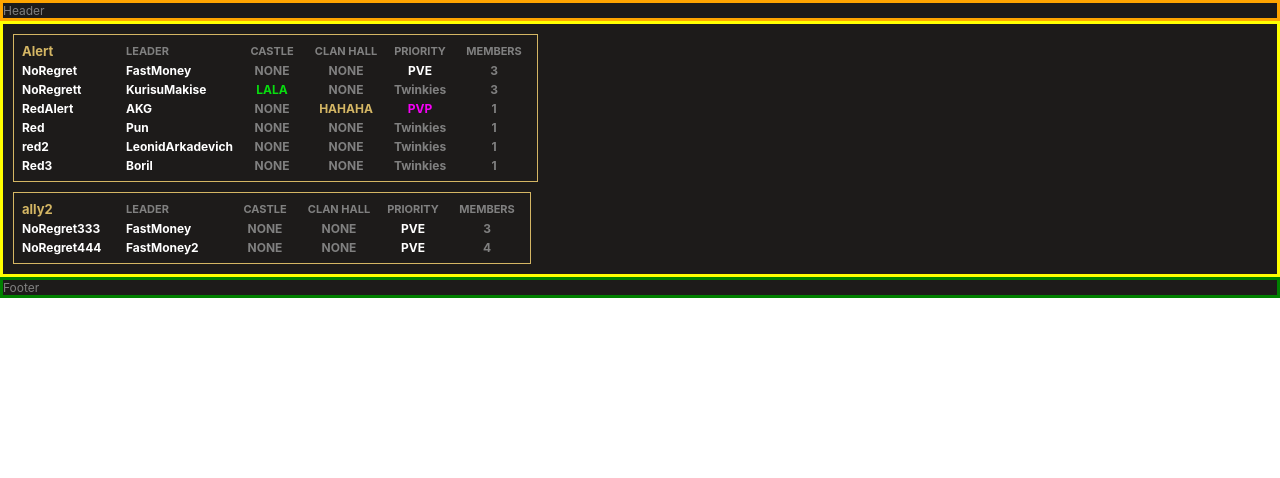
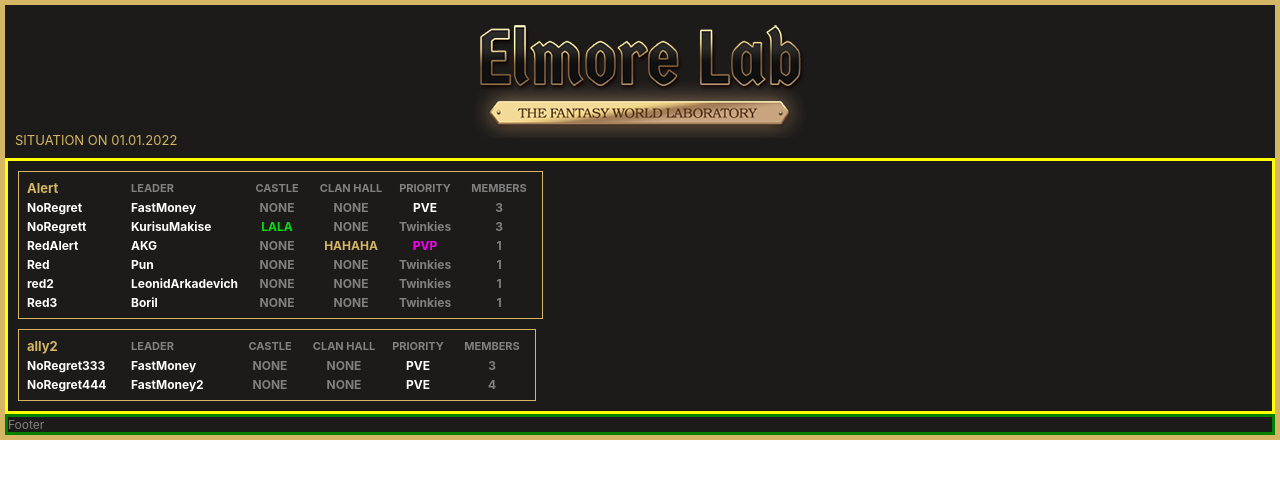
Before and after one commit to fatalitynt/elmore, a React (Create React App) app: page / in a window 1280 px wide. Shown: the top 478 px of the page. Built offline with nearby package versions, Linux system fonts and the light colour scheme.

Commit message:
Build header

```diff
--- a/src/App.css
+++ b/src/App.css
@@ -3,10 +3,20 @@
     color: #808080;
     font-size: 12px;
     font-weight: normal;
+    border: 5px solid #d4b664;
 }
 
 .header {
-    border: 3px solid orange;
+    display: flex;
+    justify-content: space-between;
+}
+
+.headerDate {
+    width: 170px;
+    font-size: 13px;
+    align-self: flex-end;
+    padding: 10px;
+    color: #d4b664;
 }
 
 .content {
--- a/src/App.js
+++ b/src/App.js
@@ -1,11 +1,16 @@
 import './App.css';
 import data from './data.json';
+import bigLogo from './images/elmo-logo.png';
 
 function App() {
   console.log(data);
   return (
     <div className="root">
-      <div className="header">Header</div>
+      <div className="header">
+        <div className="headerDate">SITUATION ON {data.date}</div>
+        <img src={bigLogo} alt="Logo"/>
+        <div className="headerDate"/>
+      </div>
       <div className="content">
         {renderAllies(data)}
       </div>
--- a/src/data.json
+++ b/src/data.json
@@ -1,4 +1,5 @@
 {
+  "date": "01.01.2022",
   "allies": [
     {
       "name": "Alert",
```
Also changed, not shown: src/images/elmo-logo.png (added). Lines whose indentation alone changed are shown as unchanged.
